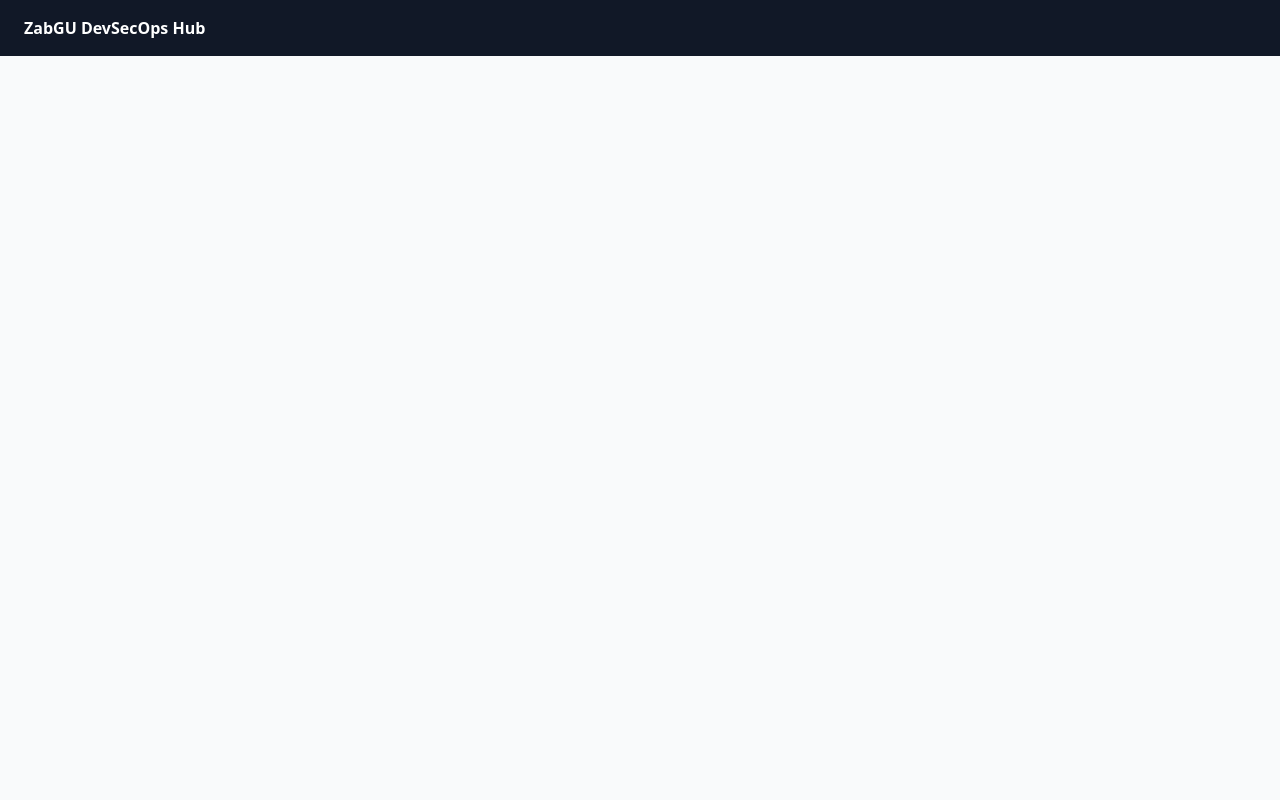
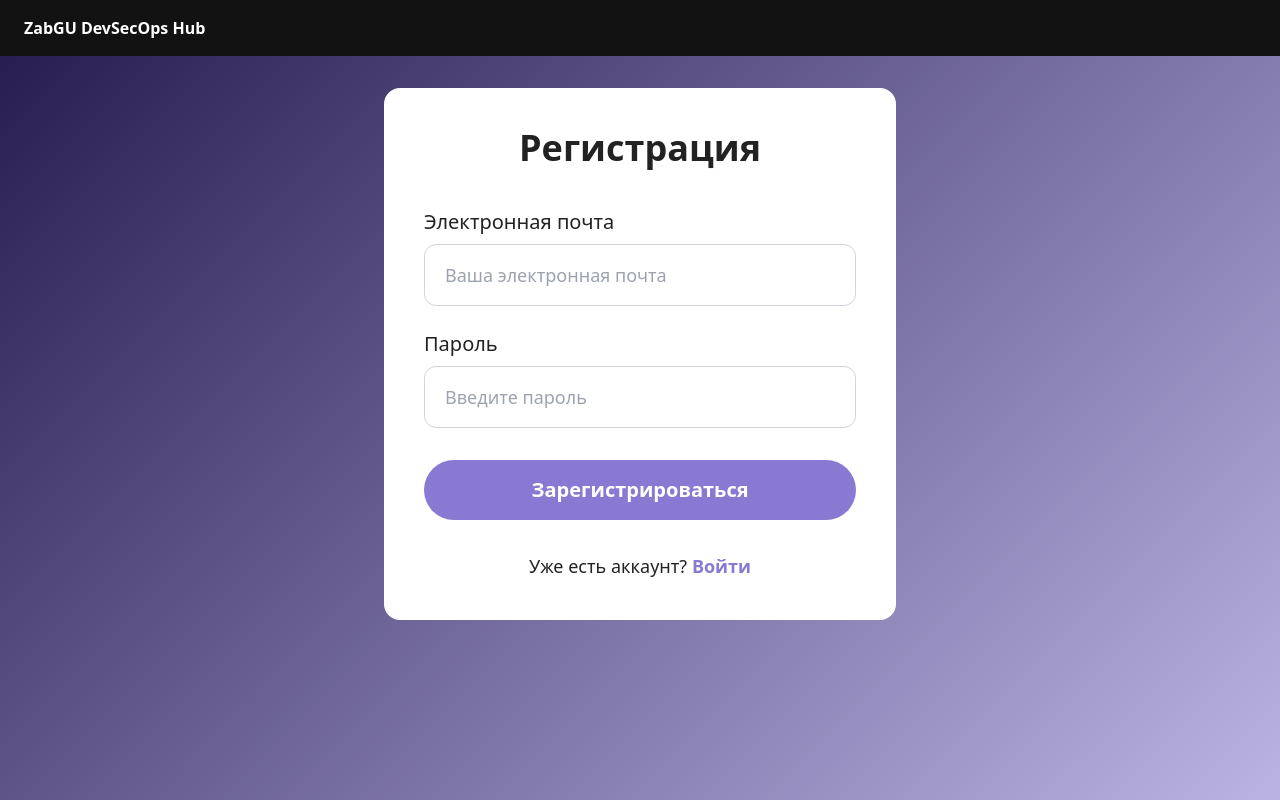
Before and after one commit to mshqq/ZabGU-DevSecOps-Hub, a Flask app: page /register in a window 1280 px wide. Run offline with Flask 3, Linux system fonts and the light colour scheme; some libraries are stand-ins or nearby versions.

Commit message:
Добавлена страница регистраци

```diff
--- /dev/null
+++ b/app/static/css/register.css
@@ -0,0 +1,7 @@
+body {
+  background: linear-gradient(135deg, #23194d 0%, #bcb3e5 100%);
+  min-height: 100vh;
+  align-items: center;
+  justify-content: center;
+  color: #222222;
+}
--- a/app/templates/auth/register.html
+++ b/app/templates/auth/register.html
@@ -1 +1,55 @@
-{% extends "base.html" %}
+{% extends "base.html" %} {% block extra_head %}
+<link
+  rel="stylesheet"
+  href="{{ url_for('static', filename='css/register.css') }}"
+/>
+{% endblock extra_head %} {% block title %}Регистрация - ZabGU DevSecOps Hub{%
+endblock %} {% block content %}
+<div class="w-full max-w-lg mx-auto bg-white rounded-2xl p-10">
+  <h2 class="text-4xl font-bold text-center text-[#222222] mb-10">
+    Регистрация
+  </h2>
+  <form id="register-form">
+    <div class="mb-6">
+      <label for="email" class="block text-xl font-medium text-[#222222] mb-2">
+        Электронная почта
+      </label>
+      <input
+        type="email"
+        id="email"
+        placeholder="Ваша электронная почта"
+        class="w-full px-5 py-4 text-lg border border-gray-300 rounded-xl focus:ring-4 focus:border-[#8a79d2] outline-none bg-white text-[#222222]"
+      />
+    </div>
+    <div class="mb-8">
+      <label
+        for="password"
+        class="block text-xl font-medium text-[#222222] mb-2"
+      >
+        Пароль
+      </label>
+      <input
+        type="password"
+        id="password"
+        placeholder="Введите пароль"
+        class="w-full px-5 py-4 text-lg border border-gray-300 rounded-xl focus:ring-4 focus:border-[#8a79d2] outline-none bg-white text-[#222222]"
+      />
+    </div>
+    <button
+      type="submit"
+      class="w-full bg-[#8a79d2] hover:bg-[#5740bf] text-white font-bold text-xl py-4 rounded-full"
+    >
+      Зарегистрироваться
+    </button>
+  </form>
+  <p class="text-center text-lg text-[#222222] mt-8">
+    Уже есть аккаунт?
+    <a
+      href="/"
+      class="text-[#8a79d2] hover:text-[#5740bf] hover:underline font-semibold"
+    >
+      Войти
+    </a>
+  </p>
+</div>
+{% endblock %}
--- a/app/templates/base.html
+++ b/app/templates/base.html
@@ -1,13 +1,14 @@
 <!doctype html>
 <html lang="ru">
   <head>
-  <meta charset="utf-8">
-  <meta name="viewport" content="width=device-width, initial-scale=1">
+    <meta charset="utf-8" />
+    <meta name="viewport" content="width=device-width, initial-scale=1" />
     <title>{% block title %}ZabGU DevSecOps Hub{% endblock %}</title>
     <script src="https://cdn.tailwindcss.com"></script>
+    {% block extra_head %}{% endblock extra_head %}
   </head>
   <body class="bg-gray-50 text-gray-900">
-  <header class="bg-gray-900 text-white px-6 py-4">
+    <header class="bg-[#121212] text-white px-6 py-4">
       <a href="/" class="font-semibold">ZabGU DevSecOps Hub</a>
     </header>
 
```
Lines whose indentation alone changed are shown as unchanged.
